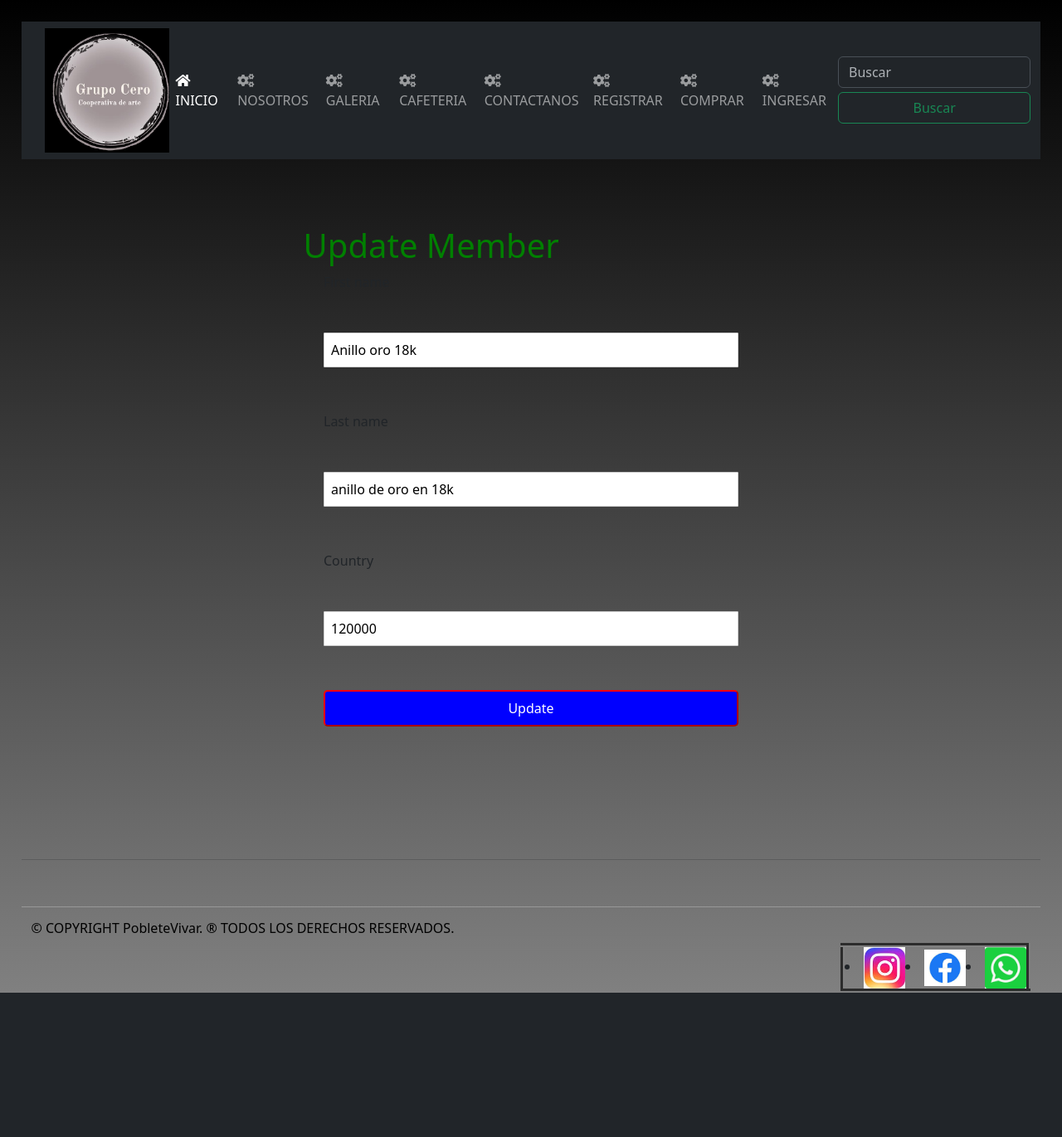
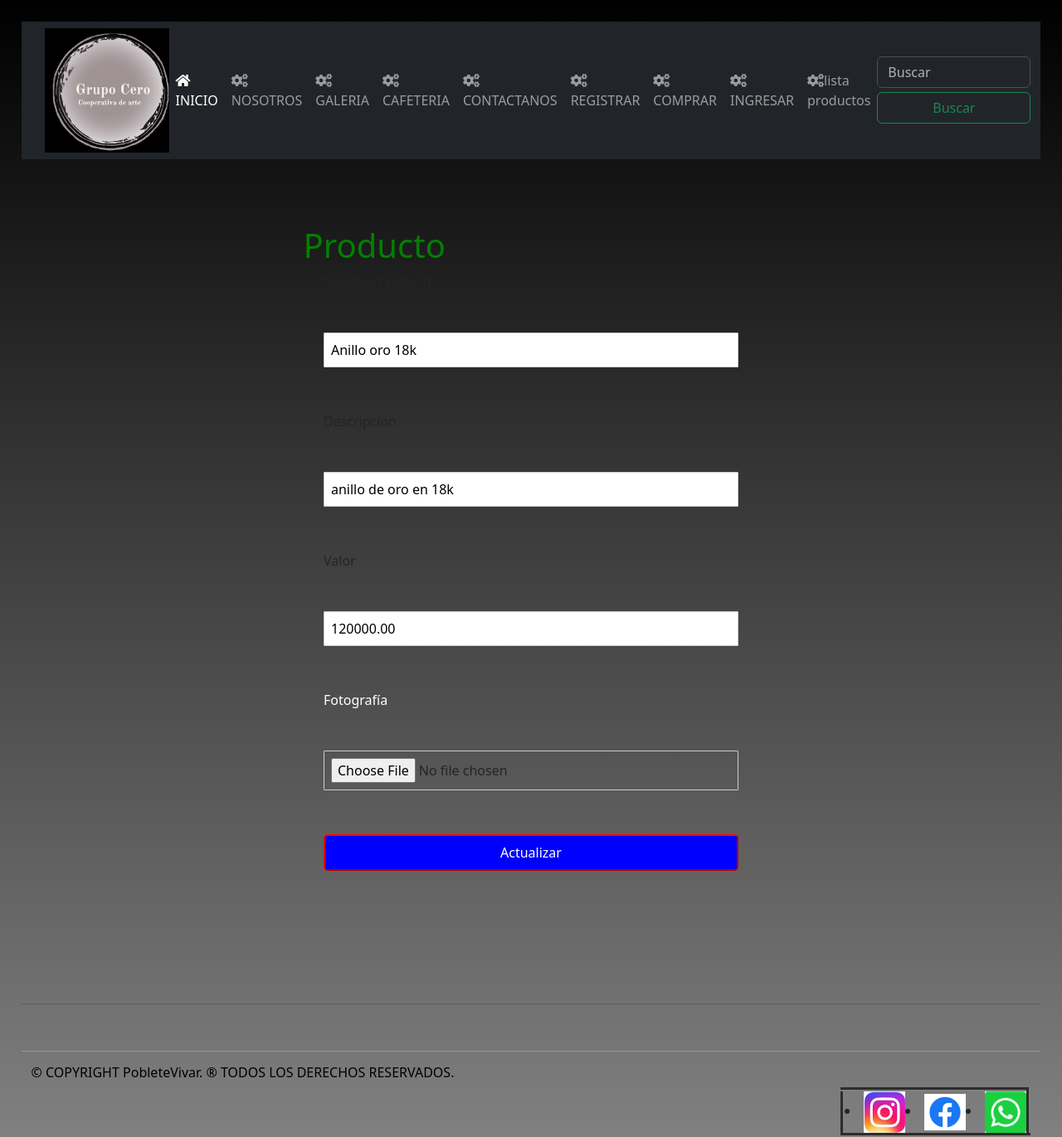
Before and after one commit to bpobleteh/poblete_vivar, a Django app: page /actualizar/10/ in a window 1280 px wide. Shown: the whole page at 83% size. Before the commit the page ends 1197 px from the top, so only its background shows below. Run offline with Django 4.2, Linux system fonts and the light colour scheme; data comes from the database, SQL or seed files in the repository; both versions use the stored data as it was after the commit; some libraries are stand-ins or nearby versions.

Commit message:
agregue nueva

```diff
--- a/appcafeteria/models.py
+++ b/appcafeteria/models.py
@@ -1,8 +1,7 @@
 from django.db import models
 
-# Create your models here.
-
 class Producto(models.Model):
-    nombre=models.CharField(max_length=40)
-    descripcion=models.CharField(max_length=40)
-    valor=models.CharField(max_length=40)
+    nombre = models.CharField(max_length=100)
+    descripcion = models.TextField(max_length=40)
+    valor = models.DecimalField(max_digits=8, decimal_places=2)
+    fotografia = models.ImageField(upload_to='Septima', default='default.jpg')
--- a/appcafeteria/templates/Septima.html
+++ b/appcafeteria/templates/Septima.html
@@ -22,13 +22,16 @@
             <th>Nombre</th>
             <th>descripcion</th>
             <th>valor</th>
+            <th>fotografia</th>
+            <th colspan="2" id="mid">Realizar</th>
         </thead>
-        {% for x in alu %}
+        {% for x in pro %}
           <tr>
               <td>{{x.id}}</td>
               <td>{{x.nombre}}</td>
               <td>{{x.descripcion}}</td>
               <td>{{x.valor}}</td>
+              <td>{{x.fotografia}}</td>
               <td>
                   <a href="actualizar/{{x.id}}"><button id="up">Actualizar</button></a>
               </td>
--- a/appcafeteria/templates/actualizar.html
+++ b/appcafeteria/templates/actualizar.html
@@ -5,16 +5,18 @@
 {% block content %}
 
 <div class="container2">
-    <h1>Update Member</h1>
-    <form action="{% url 'Septima' pro.id %}" method="post">
+    <h1>Producto</h1>
+    <form action="{% url 'actualizarrec' pro.id %}" method="post">
         {% csrf_token %}
-        <label for="">First name</label><br><br>
+        <label for="nombre">Nombre Producto</label><br><br>
         <input type="text" name="nombre" value="{{pro.nombre}}"><br><br>
-        <label for="">Last name</label><br><br>
+        <label for="descripcion">Descripcion</label><br><br>
         <input type="text" name="descripcion" value="{{pro.descripcion}}"><br><br>
-        <label for="">Country</label><br><br>
+        <label for="valor">Valor</label><br><br>
         <input type="text" name="valor" value="{{pro.valor}}"><br><br>
-        <button type="submit" id="new1">Update</button>
+        <label for="fotografia" style="color: white;">Fotografía</label><br><br>
+        <input type="file" name="fotografia"><br><br>
+        <button type="submit" id="new1">Actualizar</button>
     </form>
 
 </div>
--- a/appcafeteria/templates/base.html
+++ b/appcafeteria/templates/base.html
@@ -61,7 +61,9 @@
               <li class="nav-item">
                 <a class="nav-link" href="Octava.html"><i class="fas fa-cogs"></i>INGRESAR</a>
               </li>
-
+              <li class="nav-item">
+                <a class="nav-link" href="lista_productos.html"><i class="fas fa-cogs"></i>lista productos</a>
+              </li>
               </li>
                 </ul>
                 <form class="d-flex" role="search">
--- a/appcafeteria/urls.py
+++ b/appcafeteria/urls.py
@@ -8,11 +8,15 @@ from .views import Sexta
 from .views import Septima
 from .views import Octava
 from .views import agregar
-from .views import logout_view
+from .views import logout
 from .views import eliminar
 from .views import actualizar
 from .views import actualizarrec
 from .views import agregarrec
+from .views import lista_productos
+from django.conf import settings
+from django.conf.urls.static import static
+
 
 
 
@@ -27,11 +31,11 @@ urlpatterns =[
     path('Sexta.html',Sexta, name='Sexta'),
     path('Septima.html',Septima, name='Septima'),
     path('Octava.html',Octava, name='Octava'),
-    path('logout',logout_view, name='logout'),
+    path('logout',logout, name='logout'),
     path('agregar', agregar,name='agregar'),
     path('eliminar/<int:id>/',eliminar,name='eliminar'),
     path('actualizar/<int:id>/',actualizar,name='actualizar'),
     path('agregarrec/',agregarrec, name='agregarrec'),
     path('actualizar/actualizarrec/<int:id>/',actualizarrec,name='actualizarrec'),
-
-]
+    path('lista_productos.html', lista_productos, name='lista_productos')
+]+ static(settings.MEDIA_URL, document_root=settings.MEDIA_ROOT)
--- a/appcafeteria/views.py
+++ b/appcafeteria/views.py
@@ -5,8 +5,9 @@ from django.contrib.auth import logout
 from django.contrib.auth import authenticate, login, logout
 from django.contrib import messages
 from .models import Producto
+from django.core.files.storage import default_storage
 
-# Create your views here.
+
 def Principal(request):
     return render(request,'Principal.html')
 def Segunda(request):
@@ -36,13 +37,11 @@ def Sexta(request):
             messages.error(request, 'La contraseña debe tener al menos 8 caracteres, 1 letra y 1 número.')
             return redirect('Sexta')
 
-        # Validación adicional: no contener información personal
         personal_info = [first_name, last_name, username]
         if any(info.lower() in password.lower() for info in personal_info):
             messages.error(request, 'La contraseña no puede contener información personal.')
             return redirect('Sexta')
 
-        # Crear usuario
         user = User.objects.create_user(username=username, password=password, first_name=first_name, last_name=last_name)
         user.save()
 
@@ -53,40 +52,63 @@ def Sexta(request):
 def Septima(request):
     pro=Producto.objects.all()
     return render(request,'Septima.html',{'pro':pro})
+
 def Octava(request):
-    return render(request,'Octava.html')
-def login_view(request):
     if request.method == 'POST':
         username = request.POST['username']
         password = request.POST['password']
         user = authenticate(request, username=username, password=password)
         if user is not None:
             login(request, user)
-            return redirect('Septima')  # Reemplaza 'nombre_de_tu_ruta_comprar' por la ruta adecuada
+            if user.is_superuser:
+                return redirect('agregar')
+            else:
+                return redirect('lista_productos')
         else:
-            error_message = 'Nombre de usuario o contraseña incorrectos.'
-            return render(request, 'Octava.html', {'error_message': error_message})
+            # El usuario no existe o las credenciales son inválidas
+            return render(request, 'Octava.html', {'error': 'Credenciales inválidas'})
     else:
         return render(request, 'Octava.html')
 
-def logout_view(request):
+def logout(request):
     logout(request)
-    return redirect('Octava')
+    return redirect('Principal')
+
+@login_required(login_url='Octava')
 def agregar(request):
-    return render(request,'agregar.html')
+    if not request.user.is_superuser:
+        return redirect('Prinicipal')
+    # Lógica para agregar productos a la base de datos
+    return render(request, 'agregar.html')
 
+@login_required(login_url='Octava')
+def lista_productos(request):
+    # Lógica para mostrar la lista de productos y permitir compras
+    return render(request, 'lista_productos.html')
+
+def agregar(request):
+    if request.method == 'POST':
+        form = Producto(request.POST, request.FILES)
+        if form.is_valid():
+            form.save()
+            return redirect('lista_productos')
+    else:
+        form = Producto()
+    return render(request, 'agregar.html', {'form': form})
 def agregarrec(request):
-    x=request.POST['nombre']
-    y=request.POST['descripcion']
-    z=request.POST['valor']
-    pro=Producto(nombre=x,descripcion=y,valor=z)
+    x = request.POST['nombre']
+    y = request.POST['descripcion']
+    z = request.POST['valor']
+    fotografia = request.FILES['fotografia']
+    nombre_archivo = default_storage.save('agregar' + fotografia.name, fotografia)
+    pro = Producto(nombre=x, descripcion=y, valor=z, fotografia=nombre_archivo)
     pro.save()
-    return redirect("/")
+    return redirect('Septima')
 
 def eliminar(request,id):
     pro=Producto.objects.get(id=id)
     pro.delete()
-    return redirect("/")
+    return redirect("Septima")
 
 def actualizar(request,id):
     pro=Producto.objects.get(id=id)
@@ -101,4 +123,7 @@ def actualizarrec(request,id):
     pro.descripcion=y
     pro.valor=z
     pro.save()
-    return redirect("/")
+    return redirect(to="Septima")
+def lista_productos(request):
+    productos = Producto.objects.all()
+    return render(request, 'lista_productos.html', {'productos': productos})
```
Also changed, not shown: appcafeteria/templates/Octava.html (+12 -38 lines), appcafeteria/templates/agregar.html (+7 -4 lines), appcafeteria/templates/lista_productos.html (added, +20 -0 lines), poblete_vivar/settings.py (+9 -1 lines), appcafeteria/admin.py (line endings or trailing spaces), appcafeteria/media/agregaranilloOro.jpg (added), appcafeteria/media/agregararoOro.jpg (added), appcafeteria/media/agregartelar1.jpg (added), appcafeteria/media/agregartelar2.jpg (added), appcafeteria/migrations/0002_producto_fotografia_alter_producto_descripcion_and_more.py (added), db.sqlite3.
